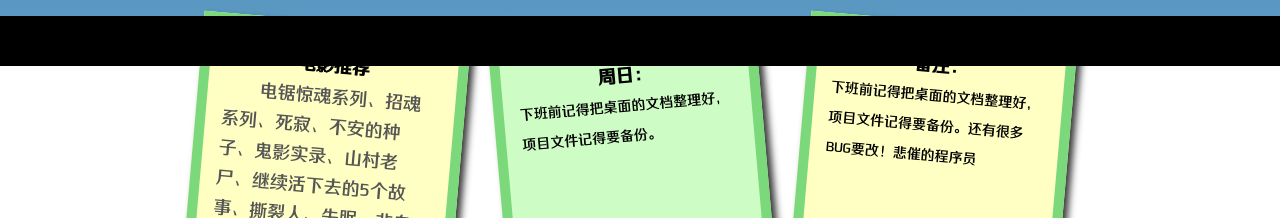
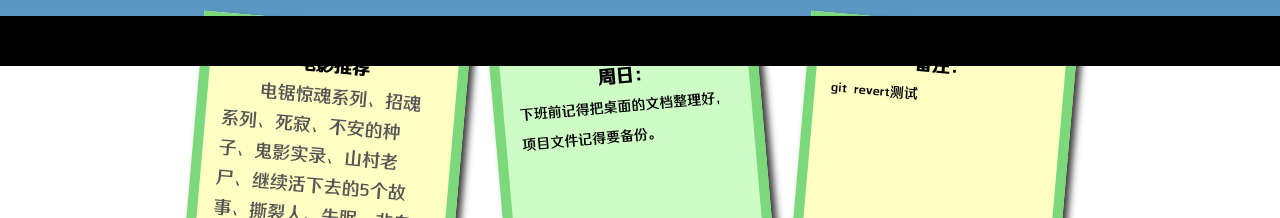
Before and after one commit to ZhaoC60/Chartbase, a Vue app: page /#/aboutMe in a window 1280 px wide. Shown: the part 734-952 px from the top of the page. Built offline with nearby package versions, Linux system fonts and the light colour scheme; what vue-fullscreen, vue-seamless-scroll would draw is missing.

Commit message:
git rever功能测试

```diff
--- a/src/views/aboutMe.vue
+++ b/src/views/aboutMe.vue
@@ -70,7 +70,7 @@
           <li>
             <div>
               <h2>备注：</h2>
-              <p>下班前记得把桌面的文档整理好，项目文件记得要备份。还有很多BUG要改！悲催的程序员</p>
+              <p>git revert测试</p>
             </div>
           </li>
         </ul>
```
